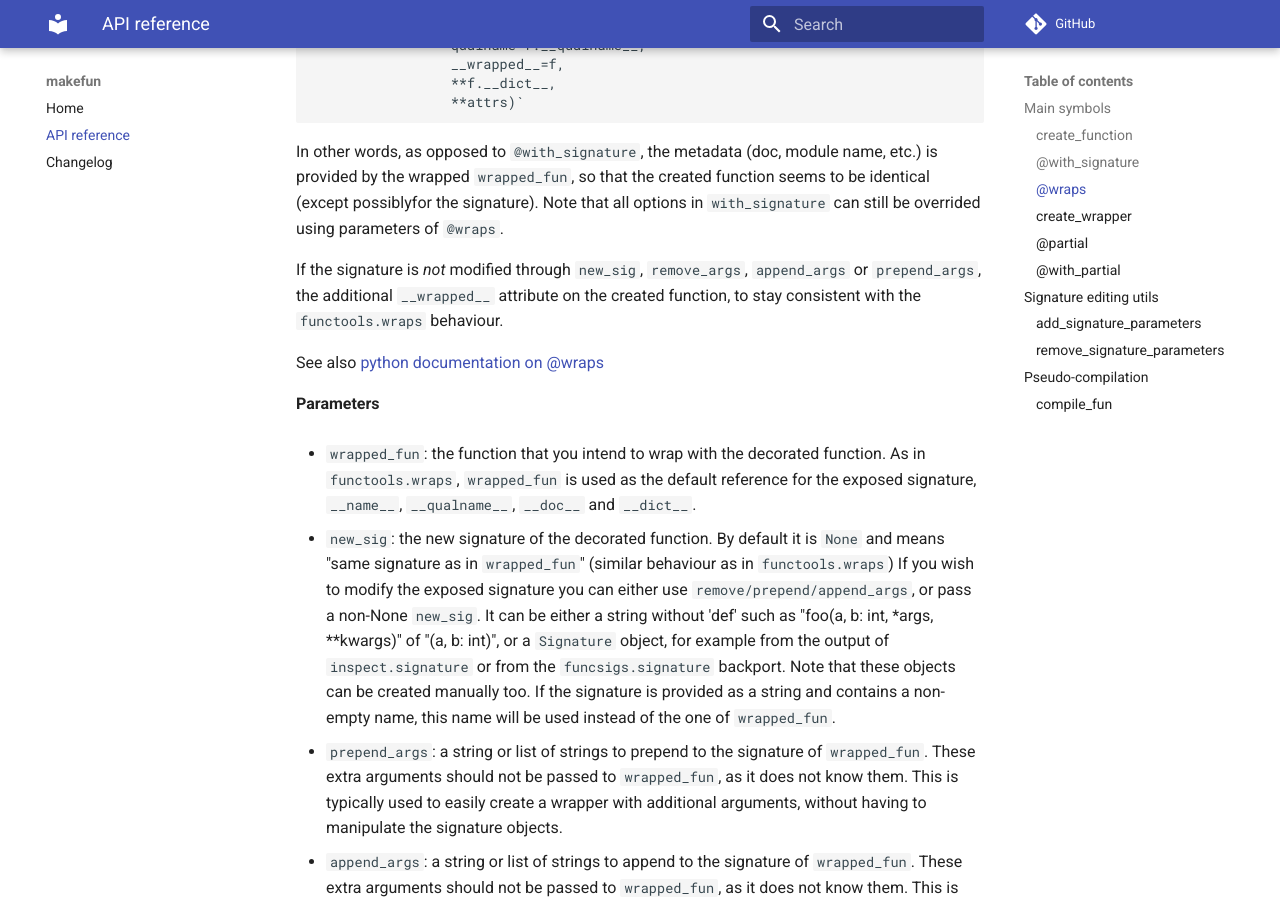
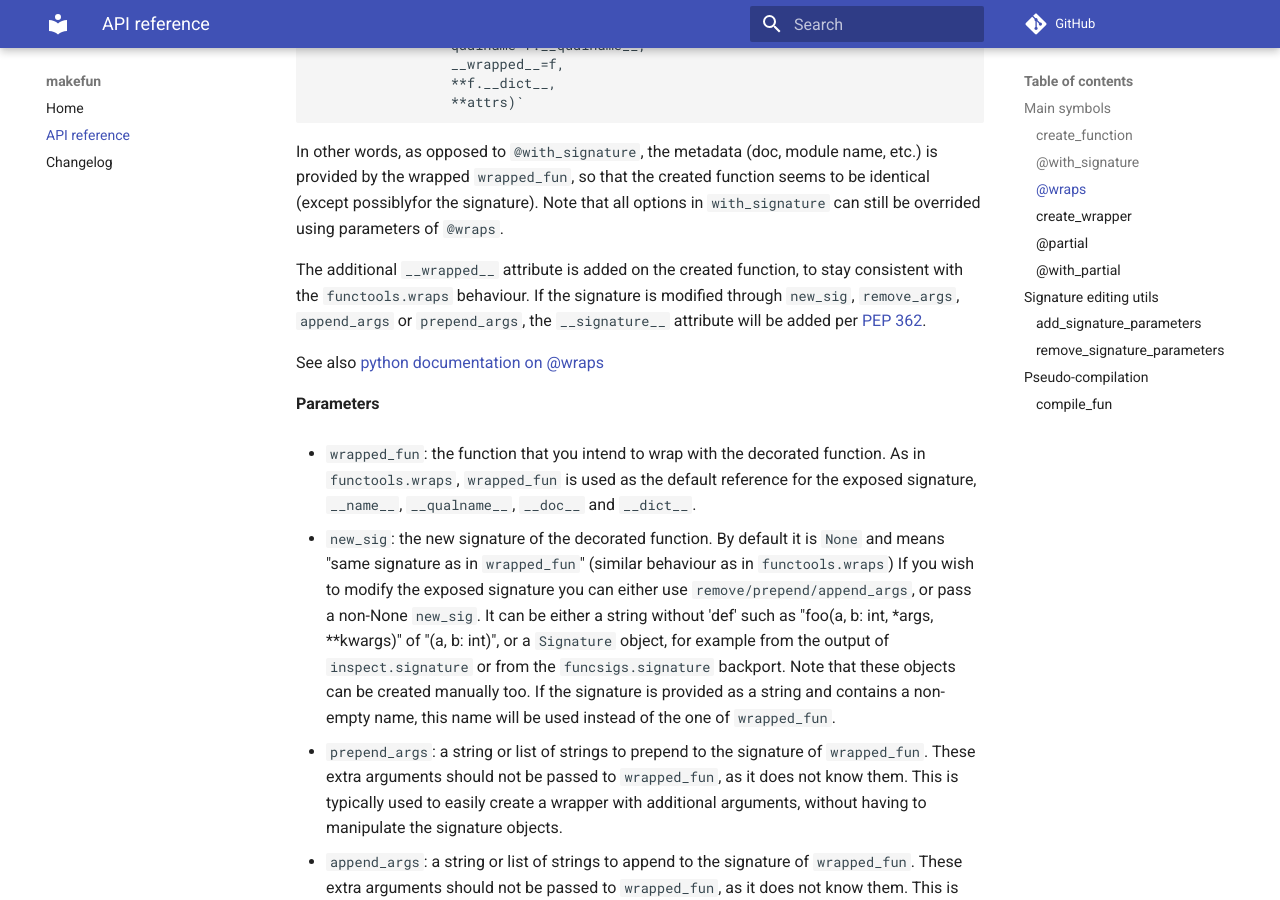
Before and after one commit to smarie/python-makefun, an MkDocs documentation site: the page built from docs/api_reference.md, in a window 1280 px wide and 900 px high, scrolled down 5182 px. Built offline with MkDocs 1.6.1 and Material for MkDocs 9.7.7, drawn with Linux system fonts in a browser that asks for light colours; comment, search, counter and statistics services are not loaded.

Commit message:
Update documentation to match new PEP 362 behavior.

```diff
--- a/docs/api_reference.md
+++ b/docs/api_reference.md
@@ -166,7 +166,7 @@ Comparison with `@with_signature`: `@wraps(f)` is equivalent to
 
 In other words, as opposed to `@with_signature`, the metadata (doc, module name, etc.) is provided by the wrapped `wrapped_fun`, so that the created function seems to be identical (except possiblyfor the signature). Note that all options in `with_signature` can still be overrided using parameters of `@wraps`.
 
-If the signature is *not* modified through `new_sig`, `remove_args`, `append_args` or `prepend_args`, the additional `__wrapped__` attribute  on the created function, to stay consistent with the `functools.wraps` behaviour.
+The additional `__wrapped__` attribute is added on the created function, to stay consistent with the `functools.wraps` behaviour. If the signature is modified through `new_sig`, `remove_args`, `append_args` or `prepend_args`, the `__signature__` attribute will be added per [PEP 362](https://peps.python.org/pep-0362/).
 
 See also [python documentation on @wraps](https://docs.python.org/3/library/functools.html#functools.wraps)
 
```
